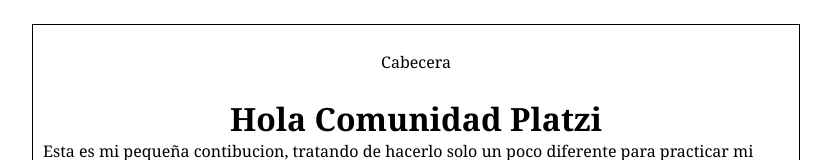
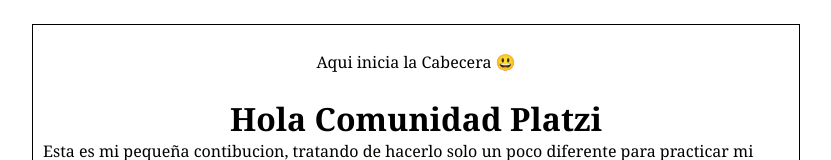
Before and after one commit to carlines284/FS-JS, a plain HTML site: page index.html in a window 1280 px wide. Shown: the top 160 px of the page, without its empty margins (224-1055 px from the left). Drawn offline with Linux system fonts and the light colour scheme.

Commit message:
commit#3

```diff
--- a/index.html
+++ b/index.html
@@ -11,7 +11,7 @@
     <div class="bigContainer">
         <div class="container">
         <div class="cabecera">
-            <p class="cabecera1">Cabecera</p>
+            <p class="cabecera1">Aqui inicia la Cabecera 😃</p>
     </div>
         <main class="mainContainer">
             <div class="contenedorTitulo">
```
